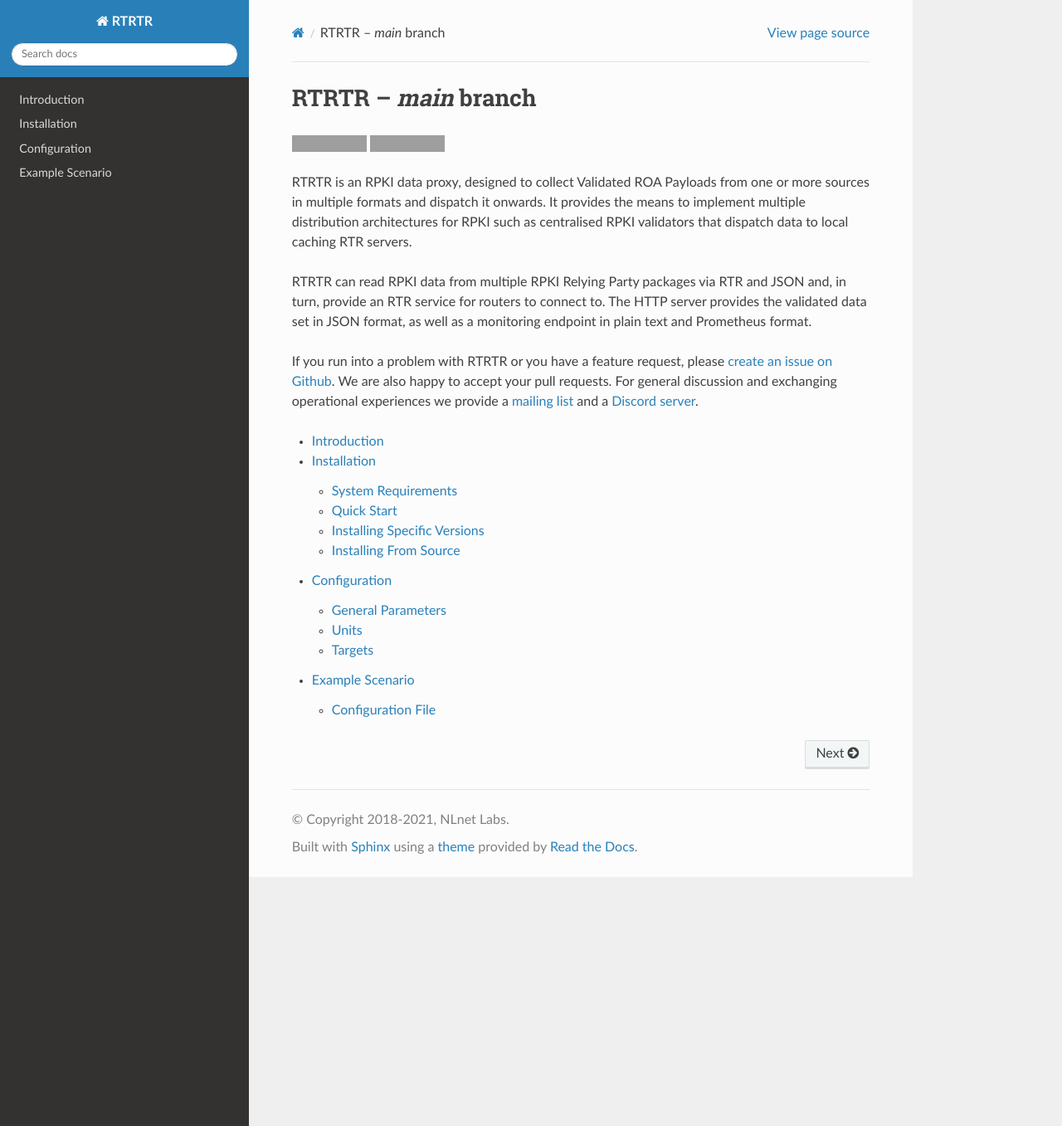
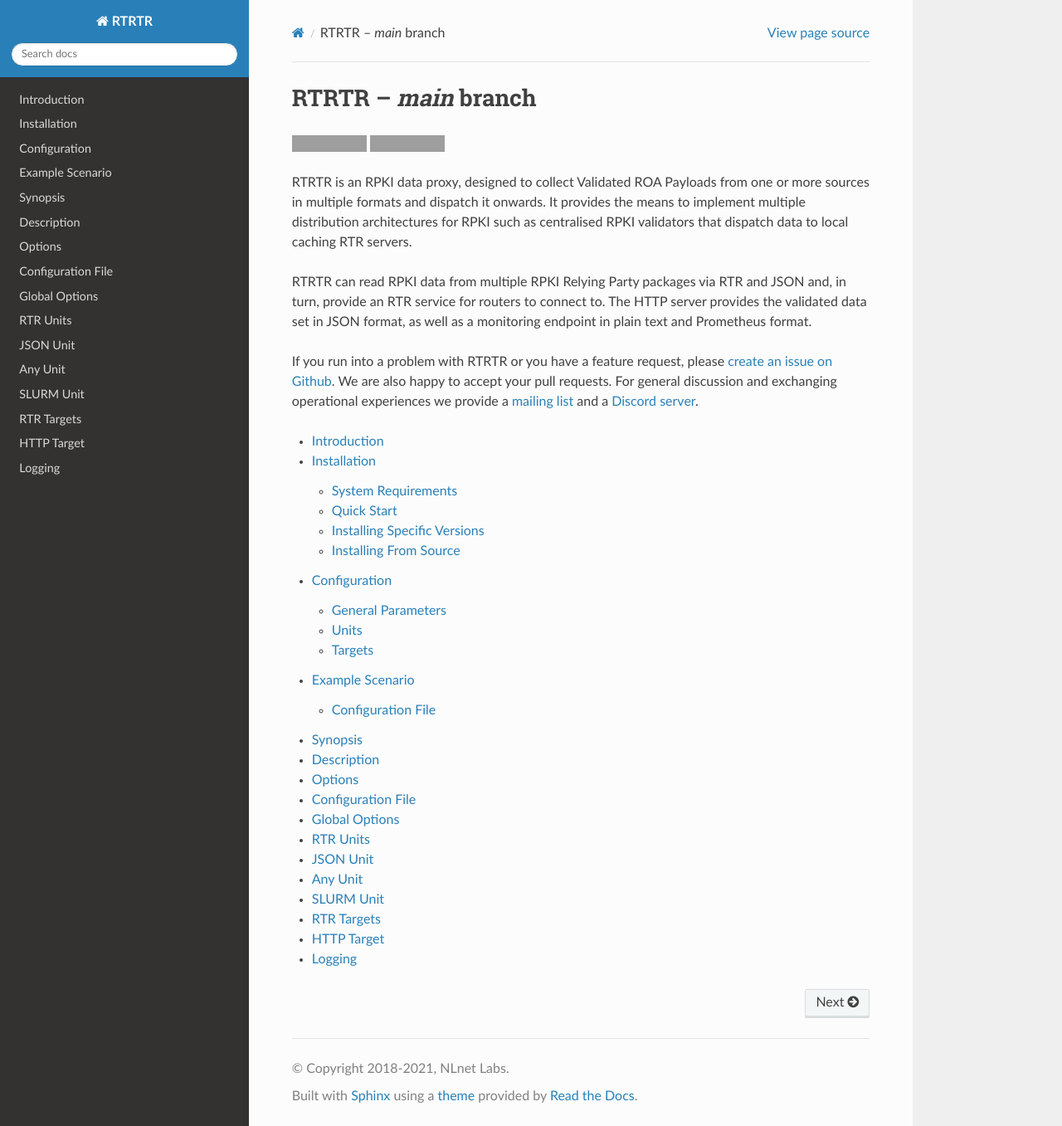
Before and after one commit to NLnetLabs/rtrtr, a Sphinx documentation site: the page built from source/index.rst, in a window 1280 px wide and 1357 px high. Shown: the whole window at 83% size. Built offline with Sphinx 7.4.7 and the Read the Docs theme 2.0.0, drawn with Linux system fonts in a browser that asks for light colours; the version number could not be read and is left out; some of the changed lines change nothing that is shown; grey boxes are pictures that could not be loaded.

Commit message:
Add a man page.

```diff
--- a/source/conf.py
+++ b/source/conf.py
@@ -17,7 +17,12 @@
 # sys.path.insert(0, os.path.abspath('.'))
 
 import sphinx_rtd_theme
-import versionwarning
+try:
+    import versionwarning
+    versionbanner = True
+except ModuleNotFoundError:
+    versionbanner = False
+
 
 # -- Project information -----------------------------------------------------
 
@@ -31,11 +36,12 @@
 release = ''
 
 # -- Version Warning Banner configuration ------------------------------------
-versionwarning_messages = {
-    'latest': 'You are reading the <code class="docutils literal notranslate"><span class="pre">latest</span></code> (unstable) version of this documentation, which may describe features which are not available in the <a href="/en/stable/">stable version</a>.',
-}
-versionwarning_banner_title = 'Note'
-versionwarning_body_selector = 'div[itemprop="articleBody"]'
+if versionbanner:
+    versionwarning_messages = {
+        'latest': 'You are reading the <code class="docutils literal notranslate"><span class="pre">latest</span></code> (unstable) version of this documentation, which may describe features which are not available in the <a href="/en/stable/">stable version</a>.',
+    }
+    versionwarning_banner_title = 'Note'
+    versionwarning_body_selector = 'div[itemprop="articleBody"]'
 
 # -- General configuration ---------------------------------------------------
 
@@ -50,9 +56,10 @@
     'sphinx.ext.todo',
     'sphinx.ext.ifconfig',
     'sphinx_tabs.tabs',
-    'versionwarning.extension',
     'sphinx_copybutton',
 ]
+if versionbanner:
+    extensions.append('versionwarning.extension')
 
 # Add any paths that contain templates here, relative to this directory.
 
@@ -156,7 +163,7 @@
 # One entry per manual page. List of tuples
 # (source start file, name, description, authors, manual section).
 man_pages = [
-    ('manual-page', 'RTRTR', 'RPKI relying party software',
+    ('manual-page', 'rtrtr', 'RPKI data proxy',
      [author], 1)
 ]
 
--- a/source/index.rst
+++ b/source/index.rst
@@ -38,6 +38,8 @@
    configuration
    example-scenario
 
+   manual-page
+
 .. history
 .. authors
 .. license
--- /dev/null
+++ b/source/manual-page.rst
@@ -0,0 +1,359 @@
+.. only:: html
+
+    :command:`rtrtr` – RPKI data proxy
+
+    :Date: 2022-01-04
+    :Author: Martin Hoffmann
+    :Copyright: 2021-2022 – NLnet Labs
+    :Version: 0.1.2
+
+    Synopsis
+    --------
+
+    .. raw:: html
+
+        <p><strong class="command">rtrtr</strong> <code class="xref std
+        std-option docutils literal notranslate"><span
+        class="pre">options</span></code></p>
+
+.. only:: man
+
+    Synopsis
+    --------
+
+    :command:`rtrtr` [options]
+
+Description
+-----------
+
+RTRTR is an RPKI data proxy, designed to collect Validated ROA Payloads
+from one or more sources in multiple formats and dispatch it onwards. It
+provides the means to implement multiple distribution architectures for
+RPKI such as centralised RPKI validators that dispatch data to local caching
+RTR servers.
+
+RTRTR can read RPKI data from multiple RPKI Relying Party packages via RTR
+and JSON and, in turn, provide an RTR service for routers to connect to.
+The HTTP server provides the validated data set in JSON format, as well as
+a monitoring endpoint in plain text and Prometheus format.
+
+Options
+-------
+
+.. option:: -c path, --config=path
+
+    Provides the path to a file containing the configuration for RTRTR. See
+    `Configuration File`_ below for more information on the format and
+    contents of the file.
+
+    This option is required.
+
+.. option:: -v, --verbose
+
+      Print more information. If given twice, even more information is printed.
+
+      More specifically, a single :option:`-v` increases the log level from the
+      default of warn to *info*, specifying it more than once increases it to
+      *debug*.
+
+      See `Logging`_ below for more information on what information is logged at
+      the different levels.
+
+.. option:: -q, --quiet
+
+      Print less information. Given twice, print nothing at all.
+
+      A single :option:`-q` will drop the log level to *error*. Repeating
+      :option:`-q` more than once turns logging off completely.
+
+.. option:: --syslog
+
+      Redirect logging output to syslog.
+
+      This option is implied if a command is used that causes Routinator to run
+      in daemon mode.
+
+.. option:: --syslog-facility=facility
+
+      If logging to syslog is used, this option can be used to specify the
+      syslog facility to use. The default is *daemon*.
+
+.. option:: --logfile=path
+
+      Redirect logging output to the given file.
+
+.. option:: -h, --help
+
+      Print some help information.
+
+.. option:: -V, --version
+
+      Print version information.
+
+
+Configuration File
+------------------
+
+The configuration file describes how and from where RTRTR is collecting data,
+how it processes it and how it should provide access to the resulting data
+set or data sets.
+
+The configuration file is a file in TOML format. It consists of a
+sequence of key-value pairs, each on its own line. Strings are to be enclosed in
+double quotes. Lists can be given by enclosing a comma-separated list of values
+in square brackets. The file contains multiple sections, each started with a
+name enclosed in square brackets.
+
+The first section without a name at the beginning of the file provides
+general configuration for RTRTR as a whole. It is followed by a single
+section for each component to be started.
+
+There are two types of components: *units* and *targets*. Units take data
+from somewhere and produce a single, constantly updated data set. Targets
+take the data set from exactly one other unit and serve it in some specific
+way.
+
+Both units and targets have a name and a type that defines which particular
+kind of unit or target this is. For each type, additional arguments need to
+be provided. Which these are and what they mean depends on the type.
+
+The section of a component is named by appending the name of the component to
+its class. I.e., a unit named ``foo`` would have a section name of
+``[unit.foo]`` while a target ``bar`` would have a section name of
+``[target.bar]``.
+
+The following reference lists all configuration options for the global section
+as well as all options for each currently defined unit and target type. For
+each option it states the name, type, and purpose. Any relative path given as
+a configuration value is interpreted relative to the directory the
+configuration file is located in.
+
+Global Options
+--------------
+
+http-listen
+      A list of string values each specifying an address and port the HTTP
+      server should listen on. Address and port should be separated by a
+      colon. IPv6 address should be enclosed in square brackets.
+
+      RTRTR will listen on all address port combinations specified. All HTTP
+      endpoints will be available on all of them.
+
+log-level
+      A string value specifying the maximum log level for which log messages
+      should be emitted. The default is warn.
+
+log
+      A string specifying where to send log messages to. This can be
+      one of the following values:
+
+      default
+             Log messages will be sent to standard error if Routinator
+             stays attached to the terminal or to syslog if it runs in
+             daemon mode.
+
+      stderr
+             Log messages will be sent to standard error.
+
+      syslog
+             Log messages will be sent to syslog.
+
+      file
+             Log messages will be sent to the file specified through
+             the log-file configuration file entry.
+
+      The default if this value is missing is, unsurprisingly, default.
+
+log-file
+      A string value containing the path to a file to which log messages will be
+      appended if the log configuration value is set to file. In this case, the
+      value is mandatory.
+
+syslog-facility
+      A string value specifying the syslog facility to use for logging to
+      syslog. The default value if this entry is missing is daemon.
+
+
+RTR Units
+---------
+
+There are two units that download RPKI data sets from an upstream server
+using the RPKI-to-Router protocol (RTR). The unit of type ``"rtr"`` uses
+unencrypted RTR while ``"rtr-tls"`` uses RTR over TLS.
+
+The RTR units have the following configuration options:
+
+remote
+      A string value specifying the remote server to connect to. The string
+      must contain both an address and a port separated by a colon. The
+      address can be given as a an IP address, enclosed in square brackets
+      for IPv6, or a host name.
+
+      For the ``"rtr-tls"`` unit, the address portion will be used to verify
+      the server certificate against.
+
+      This option is mandatory.
+
+retry
+      An integer value specifying the number of seconds to wait before trying
+      to reconnect to the server if it closed the connection.
+
+      If this option is missing, the default of 60 seconds is used.
+
+cacerts
+      Only used with the ``"rtr-tls"`` type, a list of paths to files that
+      contain one or more PEM encoded certificates that should be trusted when
+      verifying a TLS server certificate.
+
+      The ``"rtr-tls"`` unit also uses the usual set of web trust anchors, so
+      this option is only necessary when the RTR server doesn’t use a server
+      certificate that would be trusted by web browser. This is, for instance,
+      the case if the server uses a self-signed certificate in which case this
+      certificate needs to be added via this option.
+
+
+JSON Unit
+---------
+
+A unit of type ``"json"`` imports and updates an RPKI data set through a
+JSON-encoded file. It accepts the JSON format used by most relying party
+packages.
+
+The ``"json"`` unit has the following configuration options:
+
+uri
+      A string value specifying the location of the JSON file expressed as a
+      URI.
+
+      If this is an ``http:`` or ``https:`` URI, the unit will download the
+      file from the given location.
+
+      If this is a ``file:`` URI, the unit will load the given local file.
+      Note that the unit just uses the path as given, so relative paths will
+      interpreted relative to the current directory, whatever that may be.
+
+refresh
+      An integer value specifying the number of seconds to wait before
+      attempting to re-fetch the file.
+
+      This value is used independently of whether the previous fetch has
+      succeeded or not.
+
+Any Unit
+--------
+
+A unit of type ``"any"`` will pick one data set from one of a number of
+source units. The unit will only pick a source if it has an updated data set
+and can therefore be used to fall back to a different unit if one fails.
+
+The ``"any"`` unit has the following configuration options:
+
+sources
+      A list of strings each containing the name of a unit to use as a source.
+
+random
+      A boolean value specifying whether the unit should pick a source unit
+      at random. If the value is ``false`` or not given, the source units are
+      picked in the order given.
+
+
+SLURM Unit
+----------
+
+A unit of type ``"slurm"`` will apply local exception rules to a data set
+provided by another unit. These rules are defined through local JSON files
+as described in :rfc:`8416`. They allow to both filter out existing entries
+in a data set as well as add new entries.
+
+The ``"slurm"`` unit has the following configuration options:
+
+source
+      A string value specifying the name of the unit that provides the
+      data set to apply the local exceptions to.
+
+files
+      A list of strings each specifying the path to a local exception file.
+
+      The files are continously checked for updates, so RTRTR does not need
+      to be restarted if the files are updated.
+
+RTR Targets
+-----------
+
+There are two types of targets that provide a data set as an RTR server. The
+target of type ``"rtr"`` provides the data set over unencrypted RTR while
+the type ``"rtr-tls"`` offers the set through RTR over TLS.
+
+The RTR targets have the following configuration options:
+
+listen
+      A list of string values each specifying an address and port the RTR
+      target should listen on. Address and port should be separated by a
+      colon. IPv6 address should be enclosed in square brackets.
+
+unit
+       A string value specifying the name of the unit that provides the data
+       set for the RTR target to offer.
+
+The ``"rtr-tls"`` target has the following *additional* configuration options:
+
+certificate
+      A string value providing a path to a file containing the PEM-encoded
+      certificate to be used as the TLS server certificate.
+
+key
+      A string value providing a path to a file containing the PEM-encoded
+      certificate to be used as the private key by the TLS server.
+
+
+HTTP Target
+-----------
+
+A target of type ``"http"`` will offer the data set provided by a unit for
+download through the HTTP server.
+
+The ``"http"`` target has the following configuration options:
+
+path
+      A string value specifying the path in the HTTP server under which the
+      target should offer its data.
+
+      All HTTP targets share the same name space in RTRTR’s global HTTP
+      server. This value provides the path portion of HTTP URIs. It should
+      start with a slash.
+
+format
+      A string value specifying the format of the data set to be offered.
+      Currently, this has to be ``"json"`` for the JSON format.
+
+unit
+       A string value specifying the name of the unit that provides the data
+       set for the RTR target to offer.
+
+
+Logging
+-------
+In order to allow diagnosis of the operation as well as its overall health,
+RTRTR logs an extensive amount of information. The log levels used by
+syslog are utilized to allow filtering this information for particular use
+cases.
+
+The log levels represent the following information:
+
+error
+      Information  related to events that prevent RTRTR from continuing to
+      operate at all as well as all issues related to local configuration even
+      if RTRTR will continue to run.
+
+warn
+      Information  about  events  and  data that influences the data sets
+      produced by RTRTR. This includes failures to communicate with
+      upstream servers, or encountering invalid data.
+
+info
+      Information about events and data that could be considered abnormal but
+      do not influence the data set.
+
+debug
+      Information about the internal state of RTRTR that may be useful for
+      debugging.
```
